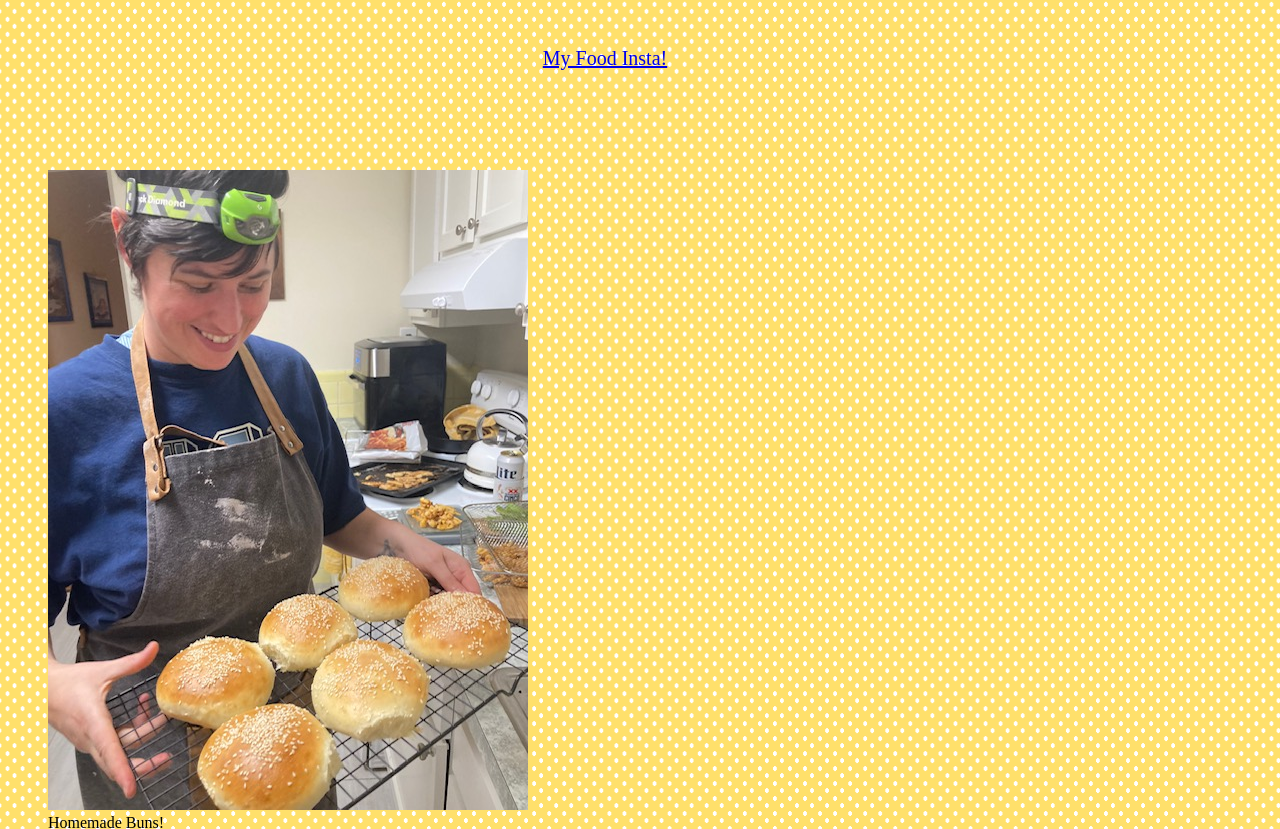
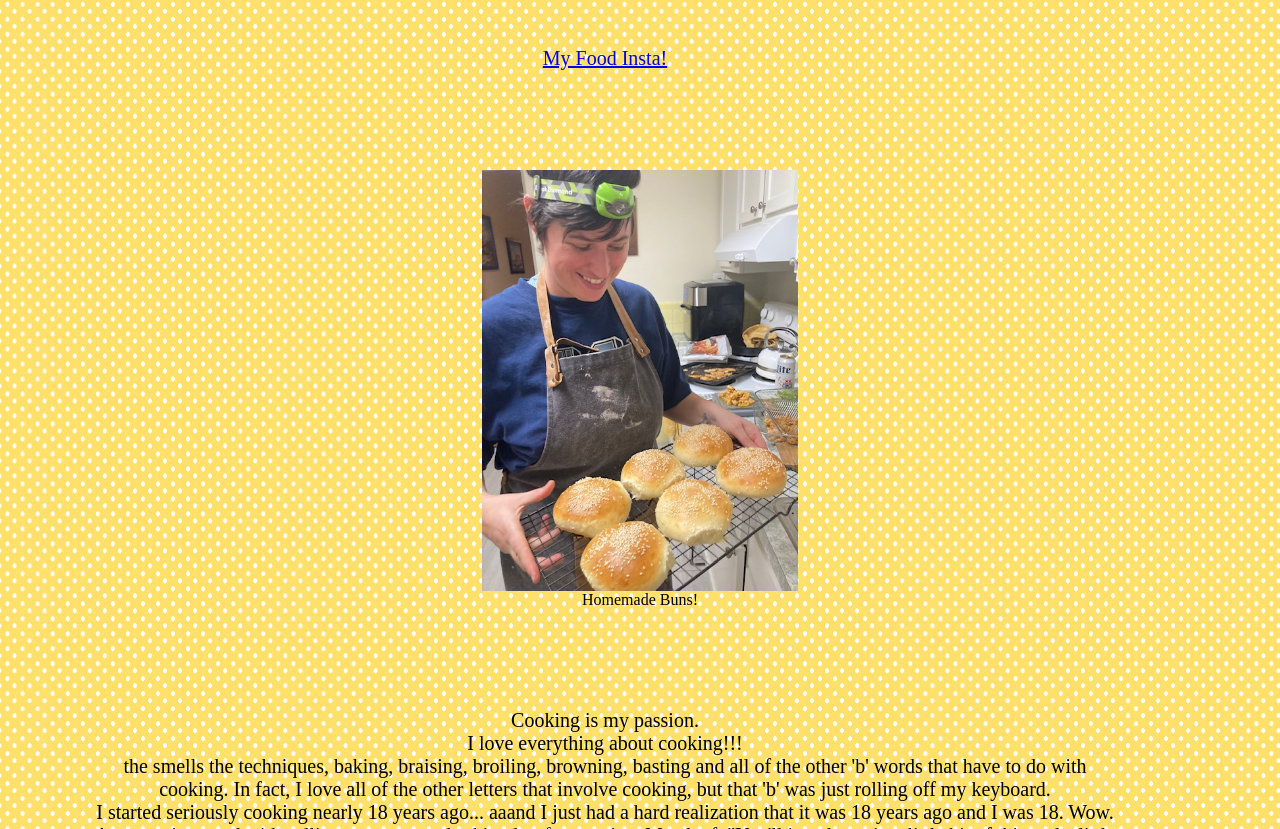
Before and after one commit to corty2987/Graded-Assignment4, a website: page index.html in a window 1280 px wide. Shown: the part 123-952 px from the top of the page. Drawn offline with Linux system fonts and the light colour scheme; files whose address does not match are found by name.

Commit message:
edited pics

```diff
--- a/index.html
+++ b/index.html
@@ -13,15 +13,13 @@
       <main>
          <article>
             <section>
-               <figure>
-               <img src="C:\Users\corty\Graded-Assignment4\js-assignment-4-html-me-something-corty2987\buns&me.jpeg" alt="Homemade Buns" />
+               <img src="Pics\buns&me.jpeg" alt="Homemade Buns" class="center">
                <figcaption>Homemade Buns!
                      </figcaption>
-                  </figure>
                <p id="first-paragraph">
                   Cooking is my passion. <br>
                   I love everything about cooking!!! <br>
-                  the smells the techniques, baking, braising, broiling, browning, basting and all of the other b words that have to do with cooking.
+                  the smells the techniques, baking, braising, broiling, browning, basting and all of the other 'b' words that have to do with cooking.
                   In fact, I love all of the other letters that involve cooking, but that 'b' was just rolling off my keyboard. <br>
                   I started seriously cooking nearly 18 years ago... aaand I just had a hard realization that it was 18 years ago and I was 18. Wow. <br> Anyway,
                   it started with calling my mom and asking her for a recipe. Meatloaf. "You'll just throw in a little bit of this and a little bit of that," were
@@ -29,9 +27,9 @@
          </p>
          </section>
          <section>
-         <figure><img src="C:\Users\corty\Graded-Assignment4\js-assignment-4-html-me-something-corty2987\eggsbennie.jpeg" alt="Eggs Benedict" />
+         <img src="Pics\eggsbennie.jpeg" alt="Eggs Benedict" class="center"/>
          <figcaption>Eggs Benedict</figcaption>
-            </figure>
+
             <p id="testP" class="funParagraph">
              I was determined to make good food. I love food with everything that I am. I love cooking for people and I love eating. Food is my life. <br>
              I think about food constantly and my social media food account is flooded with people eating delicous food... which I am not mad about... <br>
@@ -39,9 +37,9 @@
             </p>
          </section>
 
-         <figure><img src="C:\Users\corty\Graded-Assignment4\js-assignment-4-html-me-something-corty2987\ramen2.jpeg" alt="Ramen" />
+        <img src="Pics\ramen2.jpeg" alt="Ramen" class="center"/>
                <figcaption>Spicy Chicken Ramen</figcaption>
-            </figure>
+
          <section>
             <p>
              So I cooked and I cooked.. and I cooked and I cooked. I discovered I love to challenge myself with really hard-to-make recipes. I love to make every single thing from scratch.<br>
@@ -50,10 +48,10 @@
             </p>
          </section>
 
-         <figure><img src="C:\Users\corty\Graded-Assignment4\js-assignment-4-html-me-something-corty2987\ravioli.jpeg" alt="Ravioli" />
+        <img src="Pics\ravioli.jpeg" alt="Ravioli" class="center"/>
          <figcaption>Brown Butter and Sage Ravioli
                 </figcaption>
-            </figure>
+
          <section>
             <p>
                Since I love to look at other people's food they eat or create, I decided to make my own "food insta." It's not much, but it showcases all of the delicous food I have created...<br>
--- a/styles.css
+++ b/styles.css
@@ -65,3 +65,22 @@ body {
     background-repeat: round;
     background-size: 15.008px 15.008px, 15.008px 15.008px;
 }
+
+img {
+    height: 25%;
+    width: 25%;
+    display: block;
+    margin-left: auto;
+    margin-right: auto;
+}
+
+figcaption {
+    text-align: center;
+}
+
+.center {
+    display: block;
+    margin-left: auto;
+    margin-right: auto;
+    width: 25%;
+  }
```
Also changed, not shown: Pics/buns&me.jpeg (renamed from buns&me.jpeg), Pics/eggsbennie.jpeg (renamed from eggsbennie.jpeg), Pics/ramen2.jpeg (renamed from ramen2.jpeg), Pics/ravioli.jpeg (renamed from ravioli.jpeg).
